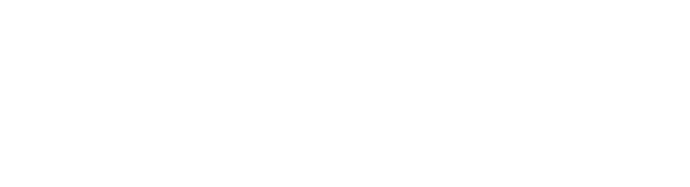
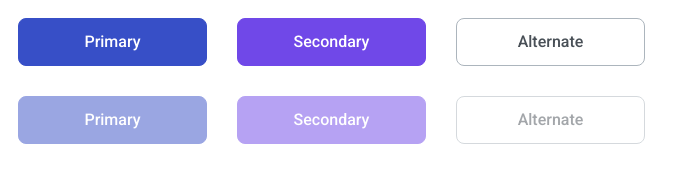
Before and after one commit to js-tasks-ru/htmlcss-20210916_kasss, a website: page 03-lection1/01-button/index.html in a window 1280 px wide. Shown: the whole page, without its empty margins (0-690 px from the left). Drawn offline with Linux system fonts and the light colour scheme.

Commit message:
БЭМ кнопки

```diff
--- a/03-lection1/01-button/button.css
+++ b/03-lection1/01-button/button.css
@@ -1 +1,44 @@
 /* Стилизация кнопки */
+.button {
+    cursor: pointer;
+    height: 48px;
+    border-radius: 8px;
+    box-shadow: none;
+    font-weight: 500;
+    font-size: 16px;
+    line-height: 18px;
+    text-align: center;
+    border: 1px solid;
+}
+.button:disabled {
+    pointer-events: none;
+    opacity: .5;
+}
+.button_alternate {
+    color: var(--grey-4);
+    background-color: var(--white);
+    border-color: var(--grey-3);
+}
+.button_alternate:hover{
+    color: var(--grey-4);
+    border-color: var(--black);
+}
+.button_primary:hover {
+    background-color: var(--blue-2);
+    border-color: var(--blue-2);
+}
+.button_primary {
+    background-color: var(--primary);
+    border-color: var(--primary);
+    color: var(--white);
+}
+.button_secondary:hover{
+    background-color: var(--purple-2);
+    border-color: var(--purple-2);
+    color: var(--white);
+}
+.button_secondary {
+    background-color: var(--secondary);
+    border-color: var(--secondary);
+    color: var(--white);
+}
--- a/03-lection1/01-button/index.html
+++ b/03-lection1/01-button/index.html
@@ -2,10 +2,49 @@
 <!-- Страница с кнопкой -->
 <html lang="ru">
     <head>
+        <title>БЭМ кнопки</title>
         <link rel="stylesheet" href="../../assets/css/main.css">
         <link rel="stylesheet" href="./button.css">
+        <style>
+            .container {
+                padding: 10px;
+                width: calc(189px * 3 + 60px);
+                height: calc(48px * 2 + 60px);
+                display: flex;
+                justify-content: space-between;
+                flex-wrap: wrap;
+            }
+            .container_button {
+                width: 100%;
+            }
+            .coll {
+                width: 189px;
+            }
+        </style>
     </head>
     <body>
+    <main>
+        <div class='container'>
+            <div class='coll'>
+                <button class='button container_button button_primary' >Primary</button>
+            </div>
+            <div class='coll'>
+                <button class='button container_button button_secondary'>Secondary</button>
+            </div>
+            <div class='coll'>
+                <button class='button container_button button_alternate'>Alternate</button>
+            </div>
+            <div class='coll'>
+                <button class='button container_button button_primary' disabled="disabled">Primary</button>
+            </div>
+            <div class='coll'>
+                <button class='button container_button button_secondary' disabled="disabled">Secondary</button>
+            </div>
+            <div class='coll'>
+                <button class='button container_button button_alternate' disabled="disabled">Alternate</button>
+            </div>
+        </div>
+    </main>
 
     </body>
 </html>
--- a/assets/css/main.css
+++ b/assets/css/main.css
@@ -1,3 +1,4 @@
+@import "~normalize.css";
 @import '../fonts/fonts.css';
 
 :root {
@@ -5,7 +6,9 @@
     --black: #212429;
     --pink: #F784AD;
     --purple: #7048E8;
+    --purple-2: #5028C6;
     --blue: #374FC7;
+    --blue-2: #2342C0;
     --red: #F03D3E;
     --grey-1: #F8F9FA;
     --grey-2: #DDE2E5;
--- a/package.json
+++ b/package.json
@@ -27,6 +27,7 @@
   "dependencies": {
     "husky": "^6.0.0",
     "lint-staged": "^10.5.4",
+    "normalize.css": "^8.0.1",
     "prettier": "^2.2.1"
   }
 }
```
